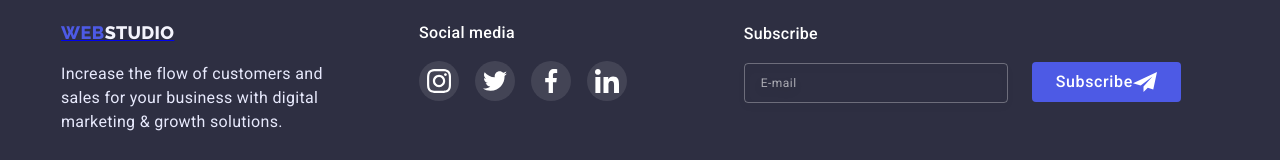
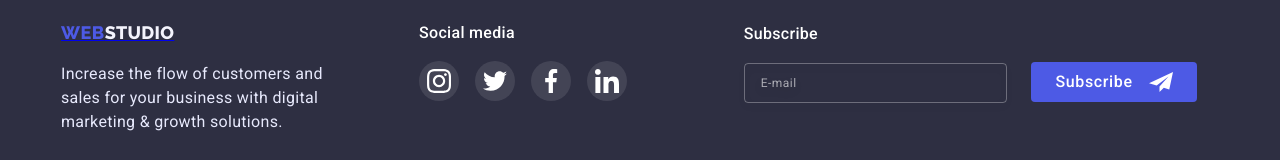
Before and after one commit to ann1777/goit-markup-07, a plain HTML site: page index.html in a window 1280 px wide. Shown: the part 2946-3106 px from the top of the page. Drawn offline with nearby package versions, Linux system fonts and the light colour scheme.

Commit message:
Fixed footer form button' icon indent.

```diff
--- a/css/mobile.css
+++ b/css/mobile.css
@@ -1274,6 +1274,10 @@ svg.footer-icon {
   background-color: var(--btn-active-color);
 }
 
+svg.footer-form-icon {
+  margin-left: 16px;
+}
+
 /**----------------PORTFOLIO HOVER---------------*/
 .portfolio-cardhover {
   position: relative;
```
